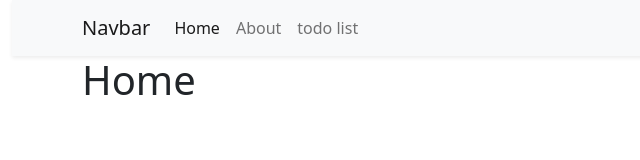
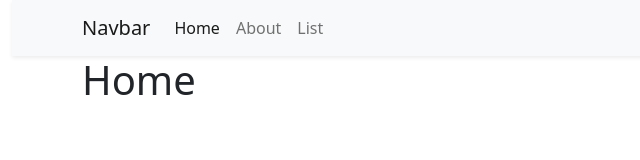
Before and after one commit to Sardar14/vue-list, a Vue app: page / in a window 1280 px wide. Shown: the top 160 px of the page, without its empty margins (0-640 px from the left). Built offline with nearby package versions, Linux system fonts and the light colour scheme.

Commit message:
'linkchange'

```diff
--- a/src/App.vue
+++ b/src/App.vue
@@ -20,7 +20,7 @@ import { RouterLink, RouterView } from 'vue-router'
                  <router-link class="nav-link" to="/about">About</router-link>
              </li>
               <li class="nav-item">
-                 <router-link class="nav-link" to="/test">todo list</router-link>
+                 <router-link class="nav-link" to="/test">List</router-link>
              </li>
            </ul>
 
```
